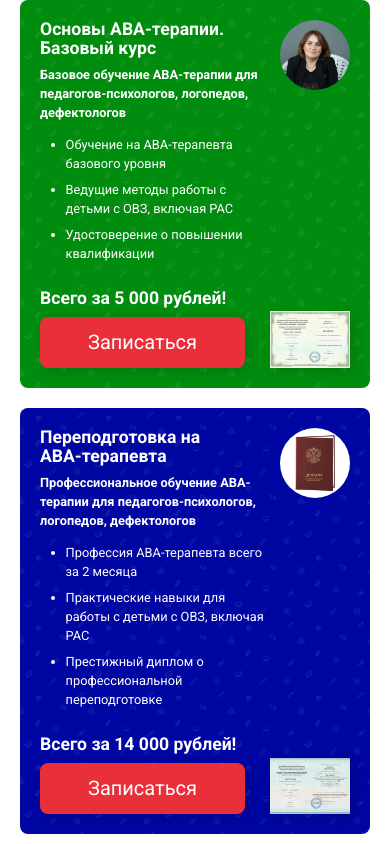
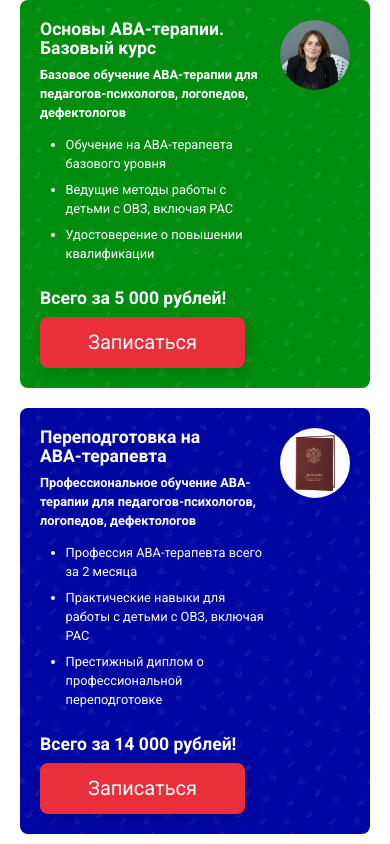
Before and after one commit to fluxionbeats/iaba-banners, a plain HTML site: page index.html in a window 390 px wide. Drawn offline with Linux system fonts and the light colour scheme.

Commit message:
Refactor selectors and fix attributes

```diff
--- a/index.html
+++ b/index.html
@@ -39,7 +39,8 @@
             <a href="https://iaba.ru/course/osnovy-ava-terapii-videokurs/" class="banner-home__link">Записаться</a>
           </div>
 
-          <img src="./img/license.jpg" width="139" height="98" alt="" class="banner-home__diploma">
+          <img src="./img/license.jpg" width="139" height="98" alt="Удостоверение о повышении квалификации"
+            class="banner-home__diploma">
         </div>
         <div class="banner-home banner-right">
           <img src="./img/professional-diploma.jpg" alt="Преподавательница в черном пиджаке" class="banner-home__img"
@@ -68,7 +69,8 @@
             <a href="https://iaba.ru/course/aba-terapija-professiya-videokurs/" class="banner-home__link">Записаться</a>
           </div>
 
-          <img src="./img/diploma.jpg" width="139" height="98" alt="" class="banner-home__diploma">
+          <img src="./img/diploma.jpg" width="139" height="98" alt="Диплом о профессиональной переподготовке"
+            class="banner-home__diploma">
         </div>
       </div>
     </div>
--- a/style/style.css
+++ b/style/style.css
@@ -171,11 +171,14 @@ body {
     max-width: 310px;
   }
 
-  .banner-home__title, .banner-home__price, .banner-home__link {
+  .banner-home__title,
+  .banner-home__price,
+  .banner-home__link {
     font-size: 1rem;
   }
 
-  .banner-home__subtitle, .banner-home__advantages {
+  .banner-home__subtitle,
+  .banner-home__advantages {
     font-size: 0.75rem;
   }
 
@@ -204,11 +207,14 @@ body {
     max-width: 397px;
   }
 
-  .banner-home__title, .banner-home__price, .banner-home__link {
+  .banner-home__title,
+  .banner-home__price,
+  .banner-home__link {
     font-size: 1.25rem;
   }
 
-  .banner-home__subtitle, .banner-home__advantages {
+  .banner-home__subtitle,
+  .banner-home__advantages {
     font-size: 1rem;
   }
 
@@ -276,10 +282,7 @@ body {
   }
 
   .banner-home__diploma {
-    width: 100px;
-    height: auto;
-    bottom: 20px;
-    right: 20px;
+    display: none;
   }
 }
 
```
